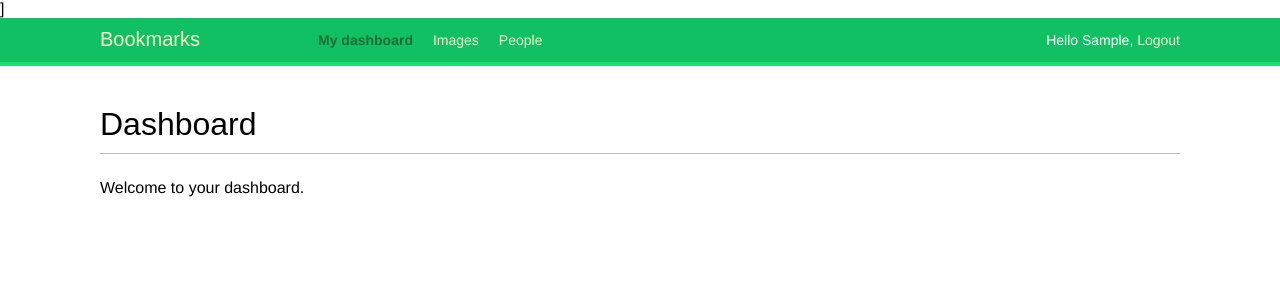
After one commit to casol/Social-web-app, a Django app: page /account/ in a window 1280 px wide. The commit adds this page. Shown: the top 300 px of the page. Run offline with Django 3.2, Linux system fonts and the light colour scheme; the visitor is signed in with stand-in values (Sample User, id 1); some web fonts are replaced.

Commit message:
Creat dashbord view with decorator of authentication framework

```diff
--- /dev/null
+++ b/bookmarks/account/templates/account/dashboard.html
@@ -0,0 +1,6 @@
+{% extends "base.html" %}
+{% block title %}Dashboard{% endblock %}
+{% block content %}
+ <h1>Dashboard</h1>
+ <p>Welcome to your dashboard.</p>
+{% endblock %}
--- a/bookmarks/account/templates/base.html
+++ b/bookmarks/account/templates/base.html
@@ -8,6 +8,27 @@
 <body>
     <div id="header">
         <span class="logo">Bookmarks</span>
+        {% if request.user.is_authenticated %}
+        <ul class="menu">
+            <li {% if section == "dashboard" %}class="selected"{% endif%}>
+                <a href="{% url "dashboard" %}">My dashboard</a>
+            </li>
+            <li {% if section == "images" %}class="selected"{% endif %}>
+                <a href="#">Images</a>
+            </li>
+            <li {% if section == "people" %}class="selected"{% endif %}>
+                <a href="#">People</a>
+            </li>
+        </ul>
+        {% endif %}
+        <span class="user">
+            {% if request.user.is_authenticated %}
+            Hello {{ request.user.first_name }},
+            <a href="{% url "logout" %}">Logout</a>
+            {% else %}
+            <a href="{% url "login" %}">Log-in</a>
+            {% endif %}
+        </span>
     </div>
     <div id="content">
         {% block content %}
--- a/bookmarks/account/templates/registration/login.html
+++ b/bookmarks/account/templates/registration/login.html
@@ -16,7 +16,7 @@
             <form action="{% url 'login' %}" method="post">
                 {{ form.as_p }}
                 {% csrf_token %}
-                <input type="hidden" name="text" value="{{ next }}"/>
+                <input type="hidden" name="next" value="{{ next }}"/>
                 <p><input type="submit" value="Log-in"></p>
             </form>
         </div>
--- a/bookmarks/account/urls.py
+++ b/bookmarks/account/urls.py
@@ -17,4 +17,6 @@ urlpatterns = [
     url(r'^logout-then-login/$',
         'django.contrib.auth.views.logout_then_login',
         name='logout_then_login'),
+
+    url(r'^$', views.dashboard, name='dashboard'),
 ]
--- a/bookmarks/account/views.py
+++ b/bookmarks/account/views.py
@@ -2,6 +2,14 @@ from django.http import HttpResponse
 from django.shortcuts import render
 from django.contrib.auth import authenticate, login
 from .forms import LoginForm
+from django.contrib.auth.decorators import login_required
+
+@login_required
+def dashboard(request):
+    return render(request,
+                  'account/dashboard.html',
+                  {'section': 'dashboard'})
+
 
 def user_login(request):
     if request.method == 'POST':
--- a/bookmarks/bookmarks/settings.py
+++ b/bookmarks/bookmarks/settings.py
@@ -12,6 +12,7 @@ https://docs.djangoproject.com/en/1.8/ref/settings/
 
 # Build paths inside the project like this: os.path.join(BASE_DIR, ...)
 import os
+from django.core.urlresolvers import reverse_lazy
 
 BASE_DIR = os.path.dirname(os.path.dirname(os.path.abspath(__file__)))
 
@@ -101,3 +102,7 @@ USE_TZ = True
 # https://docs.djangoproject.com/en/1.8/howto/static-files/
 
 STATIC_URL = '/static/'
+
+LOGIN_REDIRECT_URL = reverse_lazy('dashboard')
+LOGIN_URL = reverse_lazy('login')
+LOGOUT_URL = reverse_lazy('logout')
```
Also changed, not shown: bookmarks/account/templates/registration/logged_out.html (added, +7 -0 lines), 1 other file.
